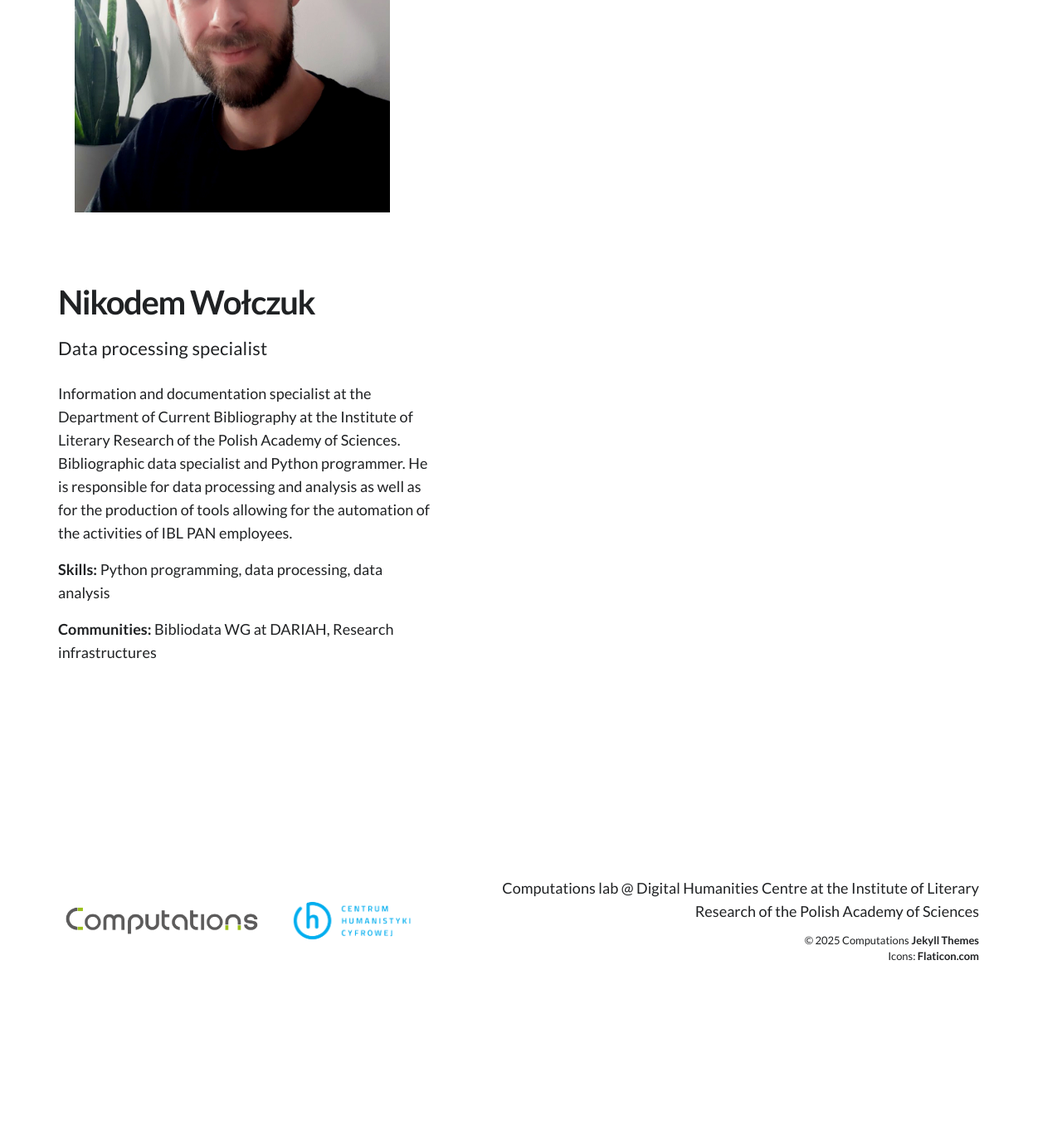
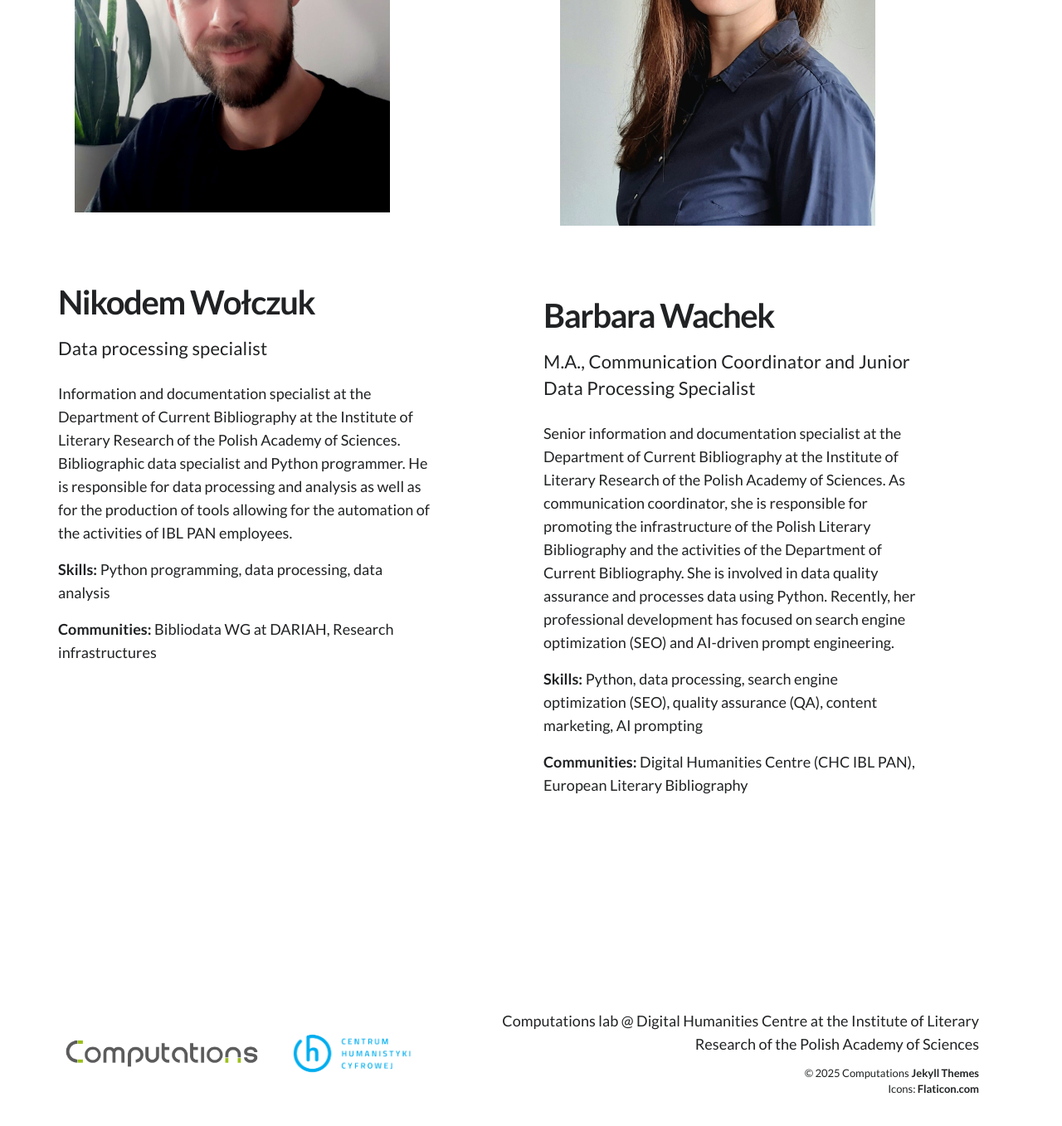
Before and after one commit to CHC-Computations/chc-computations.github.io, a Jekyll site: the page built from people/index.html, in a window 1280 px wide and 1400 px high, scrolled down 4682 px. Shown: the top 1357 px of the window at 83% size. Built offline with Jekyll 4.4.1, drawn with Linux system fonts in a browser that asks for light colours; nearby versions of some CDN libraries; before the commit the page ends 5922 px from its top, so only the background shows below that.

Commit message:
add BW bio

```diff
--- a/people/index.html
+++ b/people/index.html
@@ -124,6 +124,21 @@ featured_image:
 							<p><b>Communities: </b>Bibliodata WG at DARIAH, Research infrastructures</p>
 						</div>
 				</section>
+
+				<section class="about">
+						<div class="about__image" style="padding: 20px;">
+							<img src="{{ '/images/people/BW.jpg' | relative_url }}" alt="Barbara Wachek">
+						</div>
+						<div class="about__content">
+							<h3 class="title">Barbara Wachek</h3>
+							<p class="subtitle subtitle--light">M.A., Communication Coordinator and Junior Data Processing Specialist</p>
+							<p> Senior information and documentation specialist at the Department of Current Bibliography at the Institute of Literary Research of the Polish Academy of Sciences.
+								As communication coordinator, she is responsible for promoting the infrastructure of the Polish Literary Bibliography and the activities of the Department of Current Bibliography.
+								She is involved in data quality assurance and processes data using Python. Recently, her professional development has focused on search engine optimization (SEO) and AI-driven prompt engineering.</p>
+							<p><b>Skills: </b>Python, data processing, search engine optimization (SEO), quality assurance (QA), content marketing, AI prompting</p>
+							<p><b>Communities: </b>Digital Humanities Centre (CHC IBL PAN), European Literary Bibliography</p>
+						</div>
+				</section>
 			</div>
 		</div>
 	</div>
```
Also changed, not shown: images/people/BW.jpg (added).
